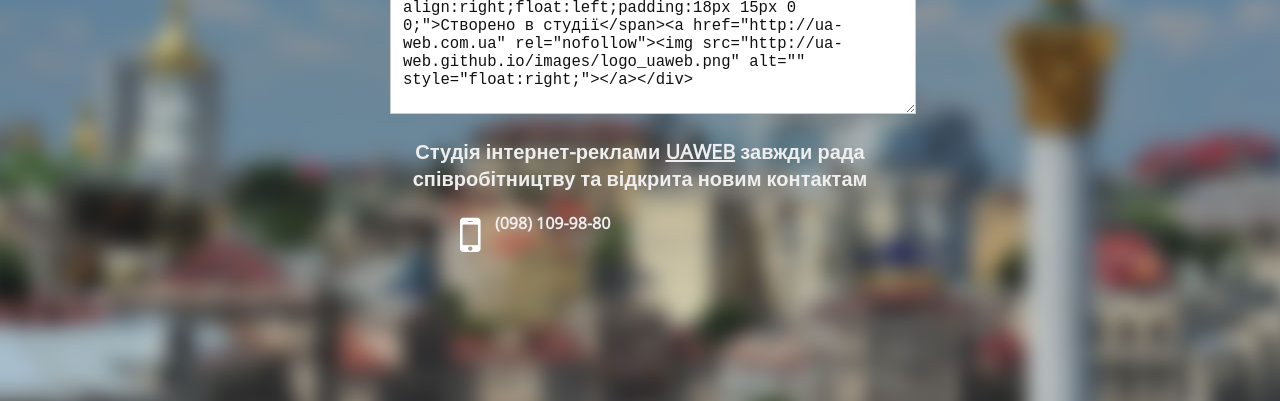
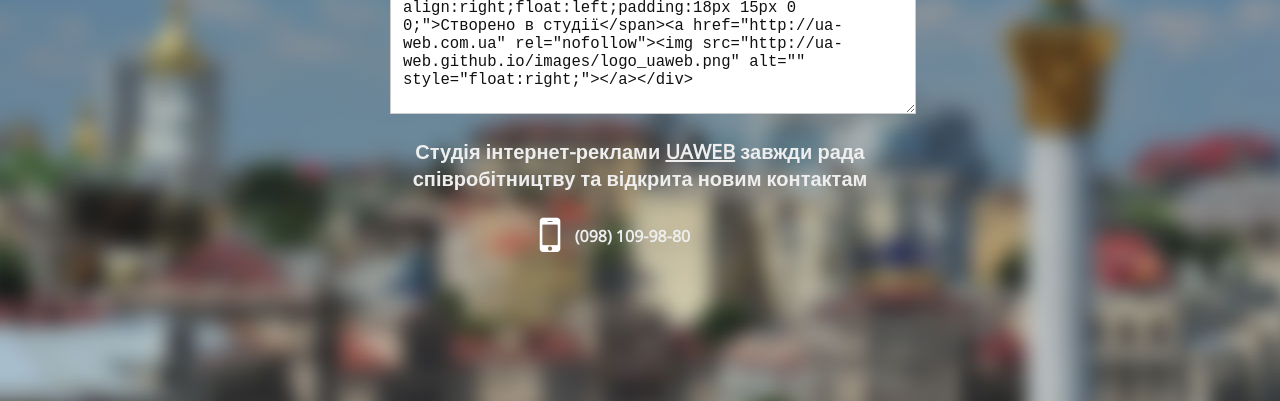
Before and after one commit to ua-web/ua-web.github.io, a plain HTML site: page index.html in a window 1280 px wide. Shown: the part 399-800 px from the top of the page. Drawn offline with nearby package versions, Linux system fonts and the light colour scheme.

Commit message:
feat: update css

```diff
--- a/index.html
+++ b/index.html
@@ -20,7 +20,7 @@
         <h2>Інтернет<br>розробка</h2>
         <textarea id="code" name="code">&lt;div&gt;&lt;span style="width:75px;text-align:right;float:left;padding:18px 15px 0 0;"&gt;Створено в студії&lt;/span&gt;&lt;a href="http://ua-web.com.ua" rel="nofollow"&gt;&lt;img src="http://ua-web.github.io/images/logo_uaweb.png" alt="" style="float:right;"&gt;&lt;/a&gt;&lt;/div&gt;</textarea>
         <p>Студія інтернет-реклами <a href="http://ua-web.com.ua" rel="nofollow">UAWEB</a> завжди рада співробітництву та відкрита новим контактам</p>
-        <div style="float: left;clear: both;margin-left: 70px;">
+        <div style="display: flex; align-items: center; justify-content: center; width: 100%;">
             <i class="fa fa-mobile fa-3x pull-left"></i>
             <ul class="fa-ul">
               <li>(098) 109-98-80</li>
```
